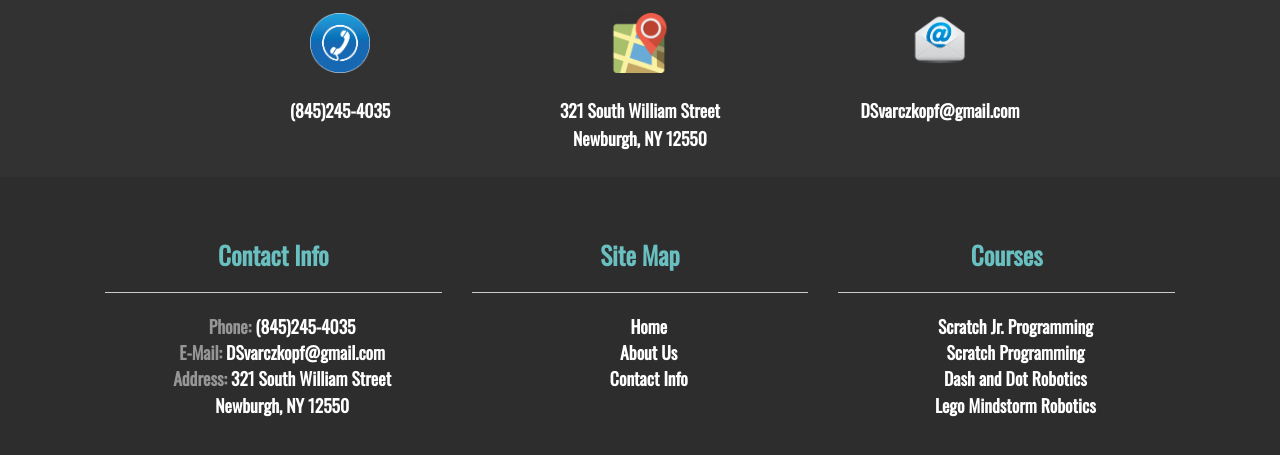
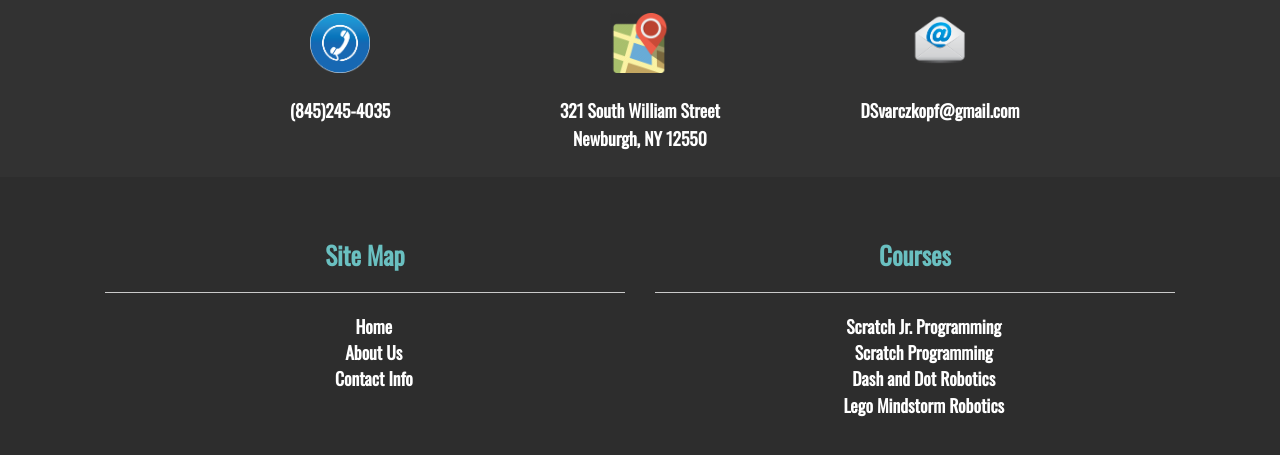
Before and after one commit to NAUCTECH/NAUCTECH.github.io, a plain HTML site: page contact.html in a window 1280 px wide. Shown: the part 575-1030 px from the top of the page. Drawn offline with nearby package versions, Linux system fonts and the light colour scheme; a web font is replaced by a local one.

Commit message:
contact2

```diff
--- a/contact.html
+++ b/contact.html
@@ -129,14 +129,8 @@
     <!--  Footer Section  -->
 
     <footer>
-      <div class="wrap row small-up-1 medium-up-3">
-        <div class="column">
-          <h4>Contact Info</h4>
-          <hr>
-          <a href="tel:1-845-245-4035"><span>Phone:</span> (845)245-4035</a>
-          <a href="mailto:dsvarczkopf@gmail.com"><span>E-Mail:</span> DSvarczkopf@gmail.com</a>
-          <a href="https://goo.gl/maps/bMSnQ7zJPS72"><span>Address:</span> 321 South William Street <br> Newburgh, NY 12550</a>
-        </div>
+      <div class="wrap row small-up-1 medium-up-2">
+
         <div class="column">
           <h4>Site Map</h4>
           <hr>
```
